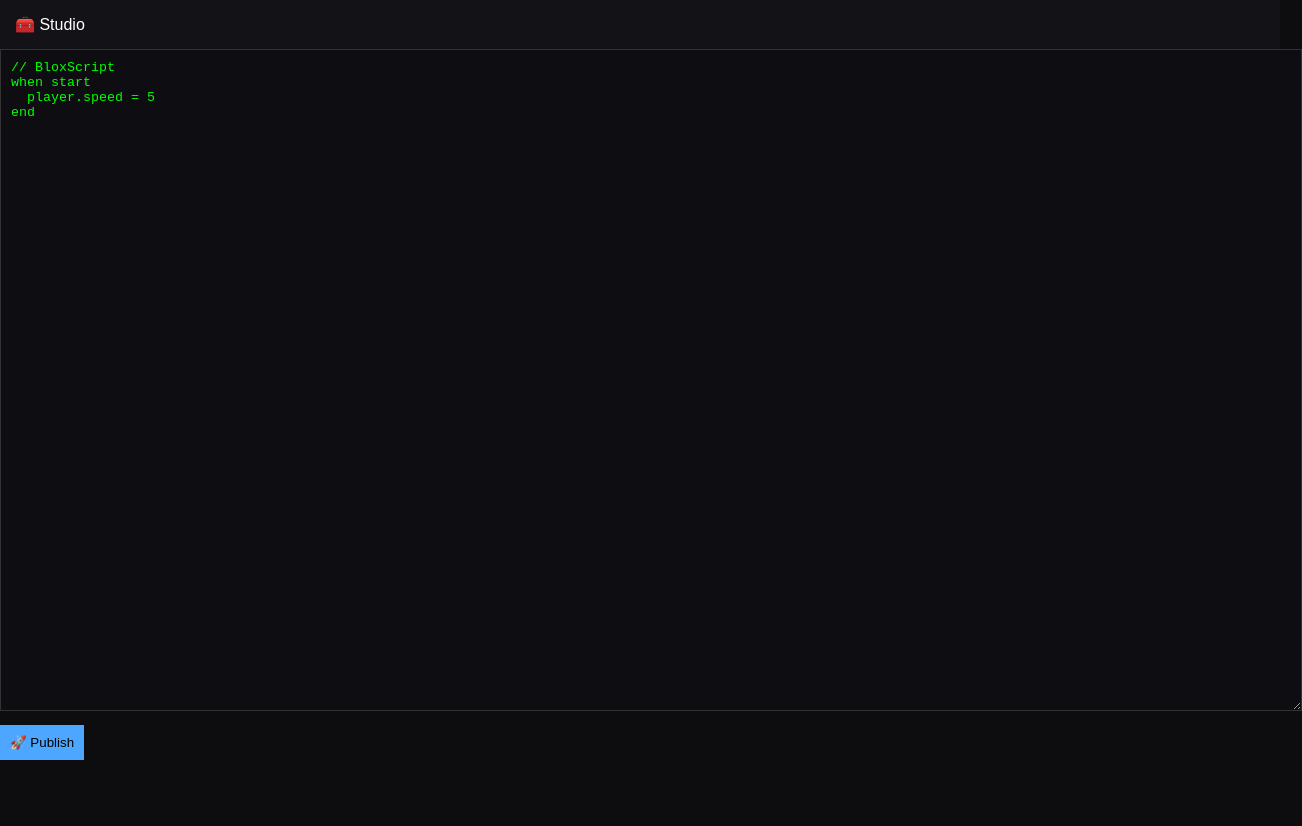
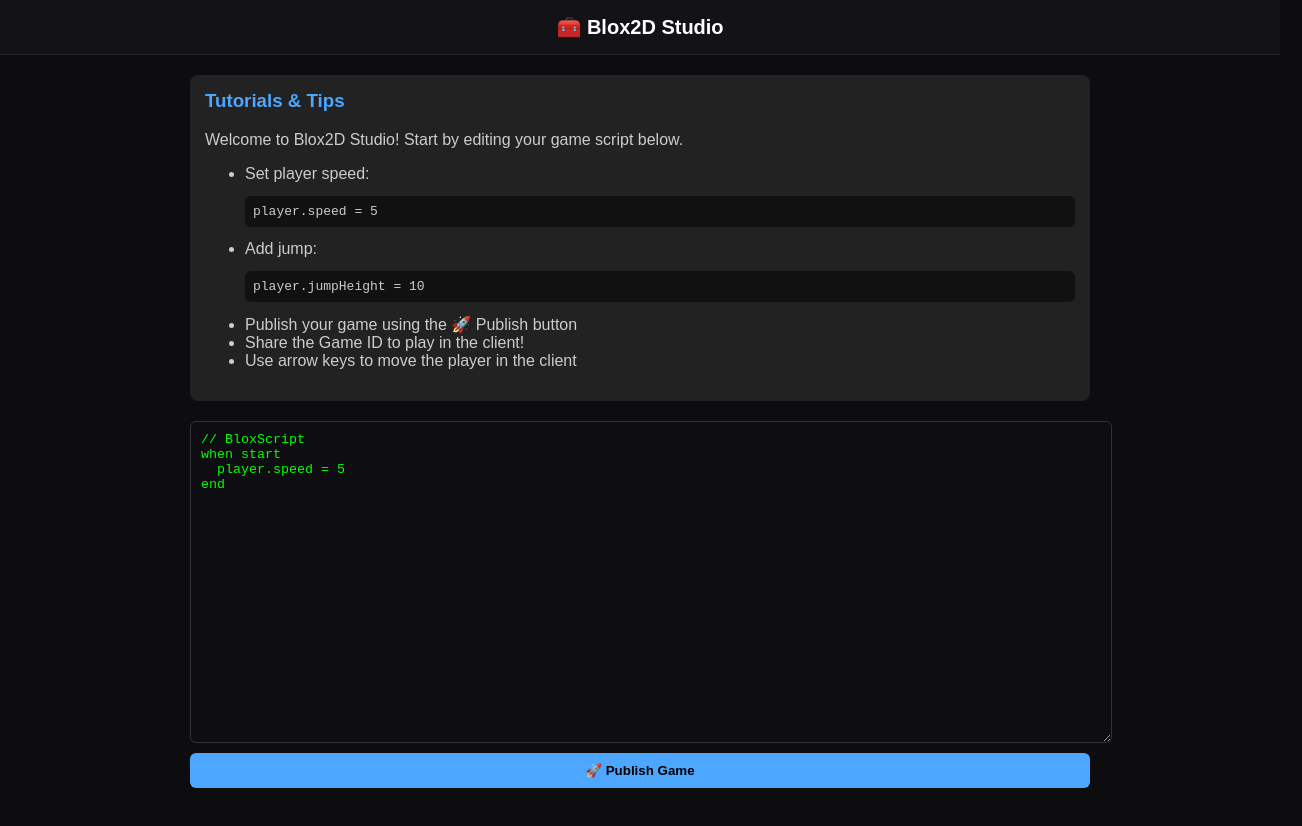
Before and after one commit to jergan-studio/Blox2d, a plain HTML site: page studio.html in a window 1280 px wide. Shown: the whole page, 1302 px wide, since content can reach past the window. Before the commit the page ends 800 px from the top, so only its background shows below. Drawn offline with Linux system fonts and the light colour scheme; sample sign-in values are in the browser's storage.

Commit message:
Update studio.html

```diff
--- a/studio.html
+++ b/studio.html
@@ -1,48 +1,135 @@
 <!DOCTYPE html>
 <html>
 <head>
-<title>Blox2D - Studio</title>
-<style>
-body{margin:0;font-family:Arial;background:#0d0d0f;color:white}
-header{padding:15px;background:#121217}
-textarea{width:100%;height:80vh;background:#0d0d12;color:#0f0;
-border:1px solid #333;font-family:monospace;padding:10px}
-button{padding:10px;margin-top:10px;background:#4da6ff;border:0}
-</style>
+  <title>Blox2D - Studio</title>
+  <style>
+    body {
+      margin: 0;
+      font-family: Arial, sans-serif;
+      background: #0d0d0f;
+      color: white;
+    }
+
+    header {
+      padding: 15px;
+      background: #121217;
+      font-size: 20px;
+      font-weight: bold;
+      text-align: center;
+      border-bottom: 1px solid #222;
+    }
+
+    .container {
+      display: flex;
+      flex-direction: column;
+      max-width: 900px;
+      margin: 20px auto;
+    }
+
+    textarea {
+      width: 100%;
+      height: 300px;
+      background: #0d0d12;
+      color: #0f0;
+      border: 1px solid #333;
+      font-family: monospace;
+      padding: 10px;
+      border-radius: 6px;
+      resize: vertical;
+      margin-bottom: 10px;
+    }
+
+    button {
+      padding: 10px 15px;
+      margin-bottom: 20px;
+      background: #4da6ff;
+      border: none;
+      border-radius: 6px;
+      font-weight: bold;
+      cursor: pointer;
+      color: black;
+    }
+
+    #gid {
+      color: #4da6ff;
+      margin-bottom: 20px;
+    }
+
+    .tutorials {
+      background: #222;
+      padding: 15px;
+      border-radius: 8px;
+      margin-bottom: 20px;
+      color: #ccc;
+    }
+
+    .tutorials h3 {
+      color: #4da6ff;
+      margin-top: 0;
+    }
+
+    .tutorials pre {
+      background: #111;
+      padding: 8px;
+      border-radius: 6px;
+      overflow-x: auto;
+    }
+  </style>
 </head>
 <body>
 
-<script>
-if(!localStorage.getItem("blox_user")) location.href="login.html";
-</script>
+<header>🧰 Blox2D Studio</header>
 
-<header>🧰 Studio</header>
+<div class="container">
 
-<textarea id="script">// BloxScript
+  <!-- Tutorials Section -->
+  <div class="tutorials">
+    <h3>Tutorials & Tips</h3>
+    <p>Welcome to Blox2D Studio! Start by editing your game script below.</p>
+    <ul>
+      <li>Set player speed: <pre>player.speed = 5</pre></li>
+      <li>Add jump: <pre>player.jumpHeight = 10</pre></li>
+      <li>Publish your game using the 🚀 Publish button</li>
+      <li>Share the Game ID to play in the client!</li>
+      <li>Use arrow keys to move the player in the client</li>
+    </ul>
+  </div>
+
+  <!-- Game Script Editor -->
+  <textarea id="script">// BloxScript
 when start
   player.speed = 5
-end</textarea>
+end
+  </textarea>
 
-<button onclick="publish()">🚀 Publish</button>
-<p id="id"></p>
+  <!-- Publish -->
+  <button onclick="publish()">🚀 Publish Game</button>
+  <div id="gid"></div>
+
+</div>
 
 <script>
+if(!localStorage.getItem("blox_user")) {
+  window.location.href = "login.html";
+}
+
 function publish(){
-  const name=prompt("Game name?");
+  const name = prompt("Enter Game Name:");
   if(!name) return;
 
-  const games=JSON.parse(localStorage.getItem("blox_games")||"[]");
-  const gid="G-"+Math.floor(Math.random()*1000000);
+  const games = JSON.parse(localStorage.getItem("blox_games") || "[]");
+  const gid = "G-" + Math.floor(Math.random()*1000000);
 
   games.push({
-    id:gid,
-    name:name,
-    author:localStorage.getItem("blox_user"),
-    script:script.value
+    id: gid,
+    name: name,
+    author: localStorage.getItem("blox_user"),
+    script: document.getElementById("script").value
   });
 
-  localStorage.setItem("blox_games",JSON.stringify(games));
-  id.innerText="Published! Game ID: "+gid;
+  localStorage.setItem("blox_games", JSON.stringify(games));
+
+  document.getElementById("gid").innerText = "Published! Game ID: " + gid;
 }
 </script>
 
```
